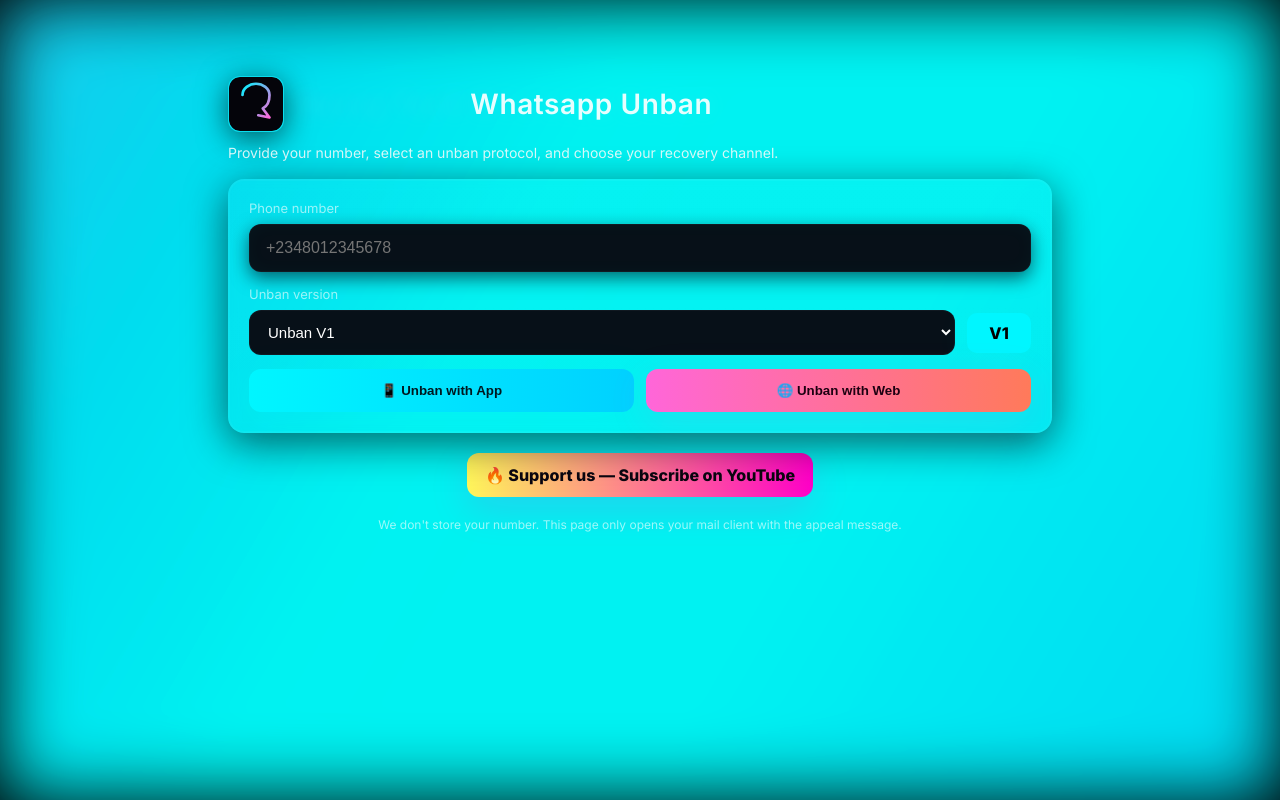
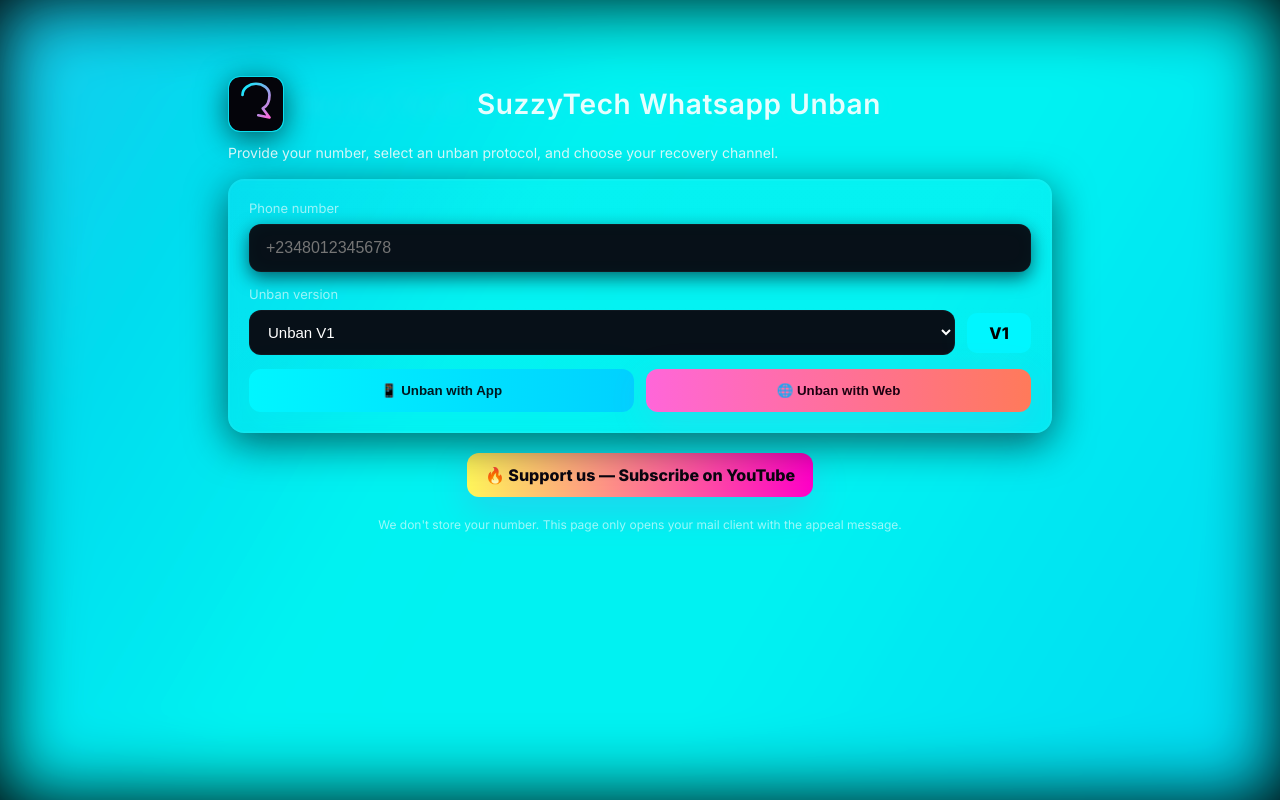
Before and after one commit to AniSuzzy/unban, a plain HTML site: page index.html in a window 1280 px wide. Drawn offline with Linux system fonts and the light colour scheme.

Commit message:
Update index.html

```diff
--- a/index.html
+++ b/index.html
@@ -14,7 +14,7 @@
   <header class="top">
     <div class="logo-wrap">
       <img src="assets/favicon.svg" alt="" class="logo"/>
-      <h1 class="title rainbow-text">Suzzy Tech<span class="muted">Whatsapp Unban</span></h1>
+      <h1 class="title rainbow-text">Suzzy Tech <span class="muted">SuzzyTech Whatsapp Unban</span></h1>
     </div>
     <p class="subtitle anim-type">Provide your number, select an unban protocol, and choose your recovery channel.</p>
   </header>
```
